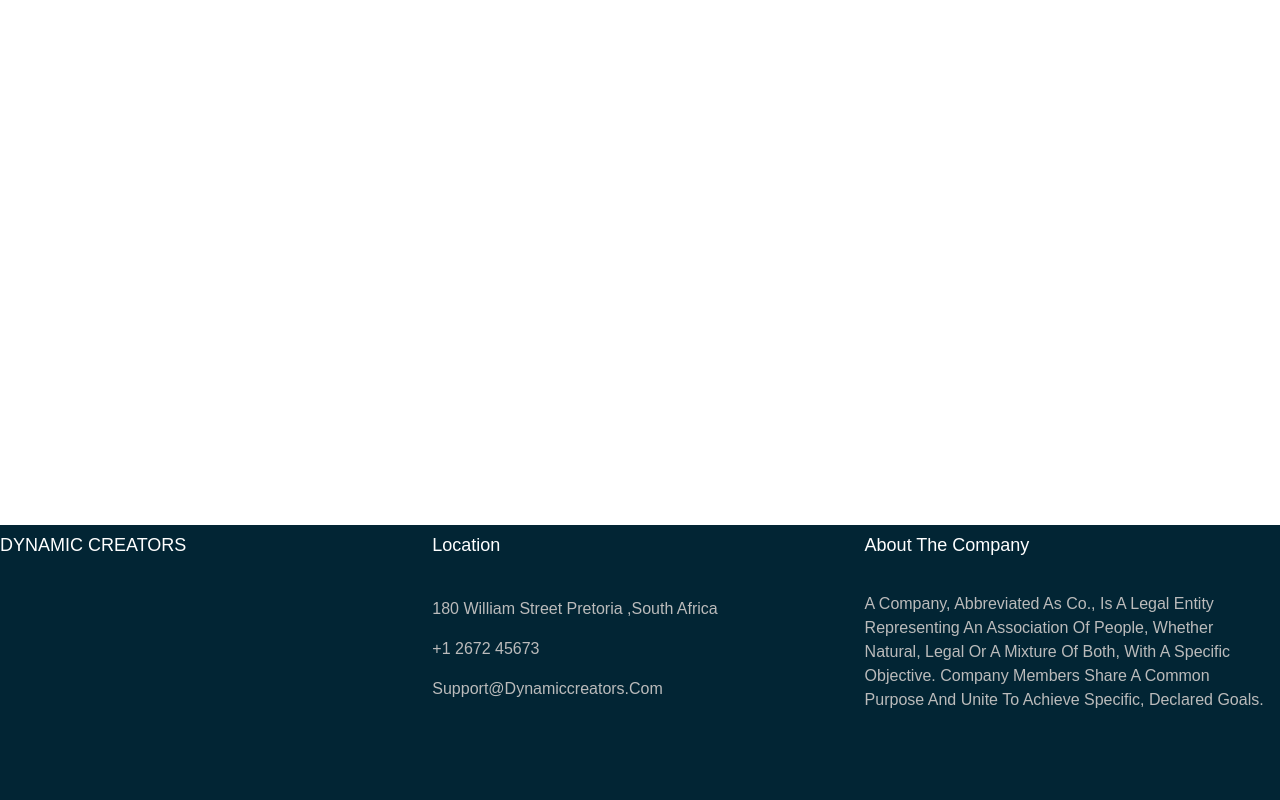
After one commit to Areyeng/-IMY320_BIIGARMADA, a PHP site: page /pages/footer-II.php in a window 1280 px wide. The commit adds this page. Run offline with PHP 8.4, Linux system fonts and the light colour scheme; some libraries are stand-ins or nearby versions.

Commit message:
footer for all other pages added

```diff
--- a/index.php
+++ b/index.php
@@ -1,5 +1,5 @@
 		<?php require_once('pages/header.php');
-			require_once('pages/footer.php')
+			require_once('pages/footer-II.php')
 		?>
 			<div id = "title">
 				<h1>DYNAMIC CREATORS</h1>
--- a/pages/about.php
+++ b/pages/about.php
@@ -1,8 +1,8 @@
-<?php require_once('header.php'); ?>
+<?php require_once('header.php');?>
 <div class="container">
 	<div class="about-info">
 		<div class="about-description"></div>
 		<div class="about-img"></div>
 	</div>
 </div>
-<?php require_once('footer.php'); ?>
+<?php require_once('footer-II.php'); ?>
--- /dev/null
+++ b/pages/footer-II.php
@@ -0,0 +1,233 @@
+<!DOCTYPE html>
+<html>
+
+<head>
+</head>
+
+<body>
+
+    <style>
+        body {
+            line-height: 1.5;
+            font-family: 'Poppins', sans-serif;
+        }
+
+        * {
+            margin: 0;
+            padding: 0;
+            box-sizing: border-box;
+        }
+
+        .container {
+            max-width: 1170px;
+            margin: auto;
+        }
+
+        .row {
+            display: flex;
+            flex-wrap: wrap;
+        }
+
+        ul {
+            list-style: none;
+        }
+
+        .footer {
+            background-color: #022534;
+            padding: 10px 0;
+            bottom: 0;
+            position: absolute;
+        }
+
+        .footer-col {
+            width: 33%;
+            padding: 0 15px;
+        }
+
+        .footer-col h4 {
+            font-size: 18px;
+            color: #ffffff;
+            text-transform: capitalize;
+            margin-bottom: 35px;
+            font-weight: 500;
+            position: relative;
+        }
+
+        .footer-col h4::before {
+            content: '';
+            position: absolute;
+            left: 0;
+            bottom: -10px;
+            /* background-color: #e91e63; */
+            height: 2px;
+            box-sizing: border-box;
+            width: 60px;
+        }
+
+        .footer-col ul li:not(:last-child) {
+            margin-bottom: 10px;
+        }
+
+        .footer-col ul li a {
+            font-size: 16px;
+            text-transform: capitalize;
+            color: #ffffff;
+            text-decoration: none;
+            font-weight: 300;
+            color: #bbbbbb;
+            display: block;
+            transition: all 0.3s ease;
+        }
+
+        .footer-col ul li a:hover {
+            color: #ffffff;
+            padding-left: 8px;
+        }
+
+        .footer-col .social-links a {
+            display: inline-block;
+            height: 40px;
+            width: 40px;
+            background-color: rgba(255, 255, 255, 0.2);
+            margin: 0 10px 10px 0;
+            text-align: center;
+            line-height: 40px;
+            border-radius: 50%;
+            color: #ffffff;
+            transition: all 0.5s ease;
+        }
+
+        .footer-col .social-links a:hover {
+            color: #24262b;
+            background-color: #ffffff;
+        }
+        /*responsive*/
+
+        @media(max-width: 767px) {
+            .footer-col {
+                width: 50%;
+                margin-bottom: 30px;
+            }
+        }
+
+        @media(max-width: 574px) {
+            .footer-col {
+                width: 100%;
+            }
+        }
+    </style>
+
+    <!-- //** FallBack Methods  **// -->
+
+
+    <!-- Footer -->
+    <!-- <footer class="page-footer font-small"> -->
+
+    <!-- Footer Links -->
+
+    <!-- Footer Links -->
+
+    <!-- Copyright -->
+    <!-- <div class="footer-copyright text-left py-3">
+    © 2021 Copyright:
+    <a href="#"> #</a>
+</div> -->
+    <!-- Copyright -->
+    <!-- footer -->
+
+    <footer class="footer">
+        <!-- <div class="container"> -->
+        <div class="row">
+            <div class="footer-col">
+                <h4>DYNAMIC CREATORS</h4>
+                <ul>
+                    <li>
+                        <a href="#"></a>
+                    </li>
+
+                </ul>
+            </div>
+            <div class="footer-col">
+                <h4>Location</h4>
+                <ul>
+                    <li><a href="#"><i class="fa fa-map-marker" style="font-size:20px; color:#08546C"></i>     180 William Street Pretoria ,South Africa</a></li>
+                    <li>
+                        <a href="#"></a>
+                    </li>
+                    <a href="#"><i  style="color: black;"></i></a>
+                    <li><a href="#"><i class = "fab fa-whatsapp" style="font-size:20px; color:#08546C"></i>    +1 2672  45673</a></li>
+                    <li><a href="#"><i class="fa fa-envelope" style="font-size:20px; color:#08546C"></i>    support@dynamiccreators.com</a></li>
+
+                </ul>
+            </div>
+            <div class="footer-col">
+                <h4>About the company</h4>
+                <ul>
+                    <li><a href="#">A company, abbreviated as co.,
+                         is a legal entity representing an association of people,
+                          whether natural, legal or a mixture of both,
+                           with a specific objective. Company members share
+                            a common purpose and unite to achieve specific,
+                             declared goals.</a></li>
+                    <a href="#"><i class = "fab fa-facebook-f" style="font-size:35px; margin:10px; color:#08546C "></i></a>
+                    <a href="#"><i class = "fab fa-twitter" style="font-size:35px; margin:10px;color:#08546C"></i></a>
+                    <a href="#"><i class = "fab fa-whatsapp" style="font-size:35px; margin:10px; color:#08546C "></i></a>
+                </ul>
+                <div class="social-links">
+
+                </div>
+            </div>
+        </div>
+        <!-- </div> -->
+    </footer>
+
+
+
+    <!-- <div class="footer" >
+    </div>
+</footer>
+</div> -->
+    <!-- Footer -->
+    <!-- Jquery CDN-->
+    <script src="https://code.jquery.com/jquery-3.4.1.min.js" integrity="sha256-CSXorXvZcTkaix6Yvo6HppcZGetbYMGWSFlBw8HfCJo=" crossorigin="anonymous">
+    </script>
+    <!-- Bootstrap JS -->
+    <script src="https://cdn.jsdelivr.net/npm/bootstrap@5.0.2/dist/js/bootstrap.bundle.min.js" integrity="sha384-MrcW6ZMFYlzcLA8Nl+NtUVF0sA7MsXsP1UyJoMp4YLEuNSfAP+JcXn/tWtIaxVXM" crossorigin="anonymous"></script>
+
+    <script src="https://cdnjs.cloudflare.com/ajax/libs/twitter-bootstrap/4.1.3/js/bootstrap.bundle.min.js"></script>
+    <script src="https://cdnjs.cloudflare.com/ajax/libs/lightbox2/2.8.2/js/lightbox.min.js"></script>
+
+    <!-- Bootstrap Element -->
+    <div id="bootstrapTest" class="hidden"></div>
+
+    <script>
+        // jQuery Fallback
+        window.jQuery || document.write('<script src="script/js_fallback/jquery-3.4.1.min.js"><\/script>');
+    </script>
+    <script>
+        // Bootstrap JS Local Fallback
+        if (typeof($.fn.modal) === 'undefined')
+            document.write('<script src="script/js_fallback/bootstrap.min.js"><\/script>');
+    </script>
+    <script>
+        // Bootstrap CSS Fallback
+        $(() => {
+            if ($('#bootstrapTest').is(':visible')) {
+                $('head')
+                    .prepend(
+                        $('<link/>')
+                        .attr({
+                            'rel': 'stylesheet',
+                            'href': 'css/css_fallback/bootstrap.min.css'
+                        })
+                    );
+            }
+        });
+    </script>
+    <script id="cookieinfo" src="//cookieinfoscript.com/js/cookieinfo.min.js" data-bg="#241E4E" data-fg="#FFFFFF" data-link="#800000" data-cookie="CookieInfoScript" data-text-align="left" data-close-text="Got it!">
+    </script>
+    <script src="https://cdn.jsdelivr.net/npm/chart.js"></script>
+    <script src="script/script.js" type="module"></script>
+</body>
+
+</html>
--- a/pages/item.php
+++ b/pages/item.php
@@ -1,4 +1,4 @@
-<?php require_once('header.php'); ?>
+<?php require_once('header.php');?>
 <div class="container">
 	<div class="item">
 		<div class="item-img"></div>
@@ -12,4 +12,4 @@
 		<button>ADD TO CART</button>
 	</div>
 </div>
-<?php require_once('footer.php'); ?>
+<?php require_once('footer-II.php'); ?>
--- a/pages/merchandise.php
+++ b/pages/merchandise.php
@@ -1,4 +1,6 @@
-<?php require_once('header.php'); ?>
+<?php require_once('header.php');
+
+?>
 <div class="container">
 	<div class="merch">
 		<div class="merch-img"></div>
@@ -9,4 +11,4 @@
 		<button>ADD TO CART</button>
 	</div>
 </div>
-<?php require_once('footer.php'); ?>
+<?php require_once('footer-II.php'); ?>
--- a/pages/project.php
+++ b/pages/project.php
@@ -21,4 +21,4 @@
 		<div></div>
 	</div>
 </div>
-<?php require_once('footer.php'); ?>
+<?php require_once('footer-II.php'); ?>
--- a/pages/projects.php
+++ b/pages/projects.php
@@ -17,7 +17,7 @@
 	</div>
 
 </div>
-<?php require_once('footer.php'); ?>
+<?php require_once('footer-II.php'); ?>
 
 <?php
 
--- a/pages/services.php
+++ b/pages/services.php
@@ -51,4 +51,4 @@
 		</div>
 	</div>
 </div>
-<?php require_once('footer.php'); ?>
+<?php require_once('footer-II.php'); ?>
```
